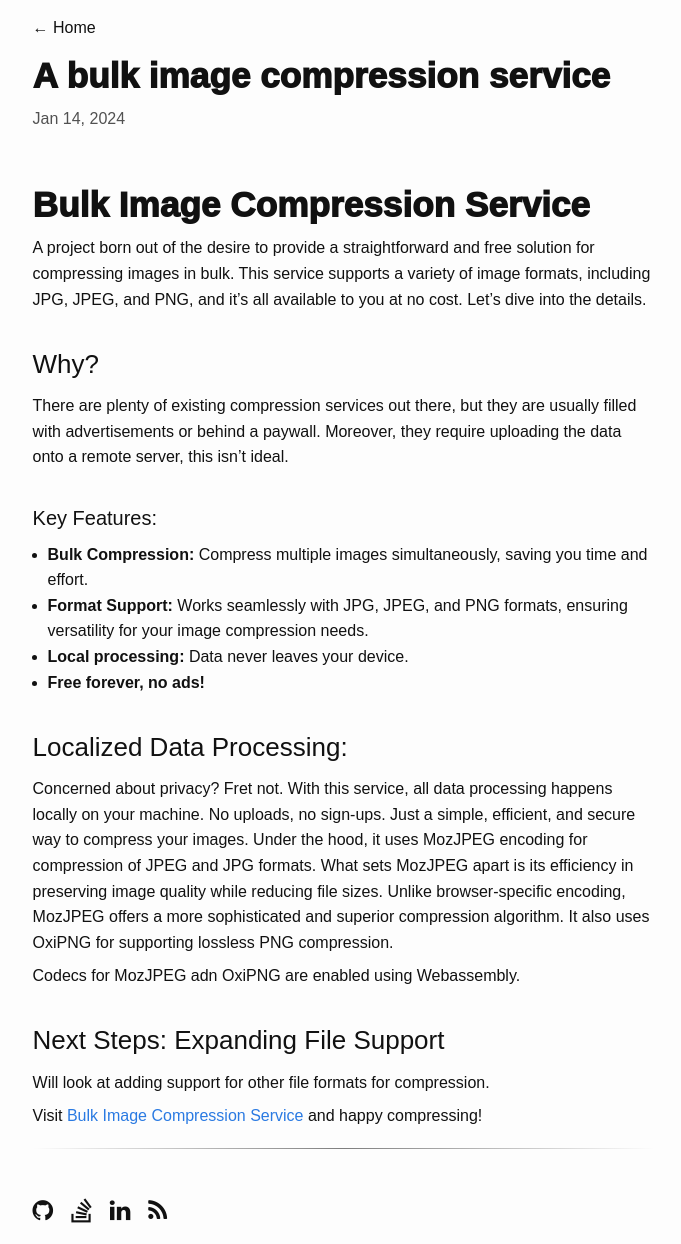
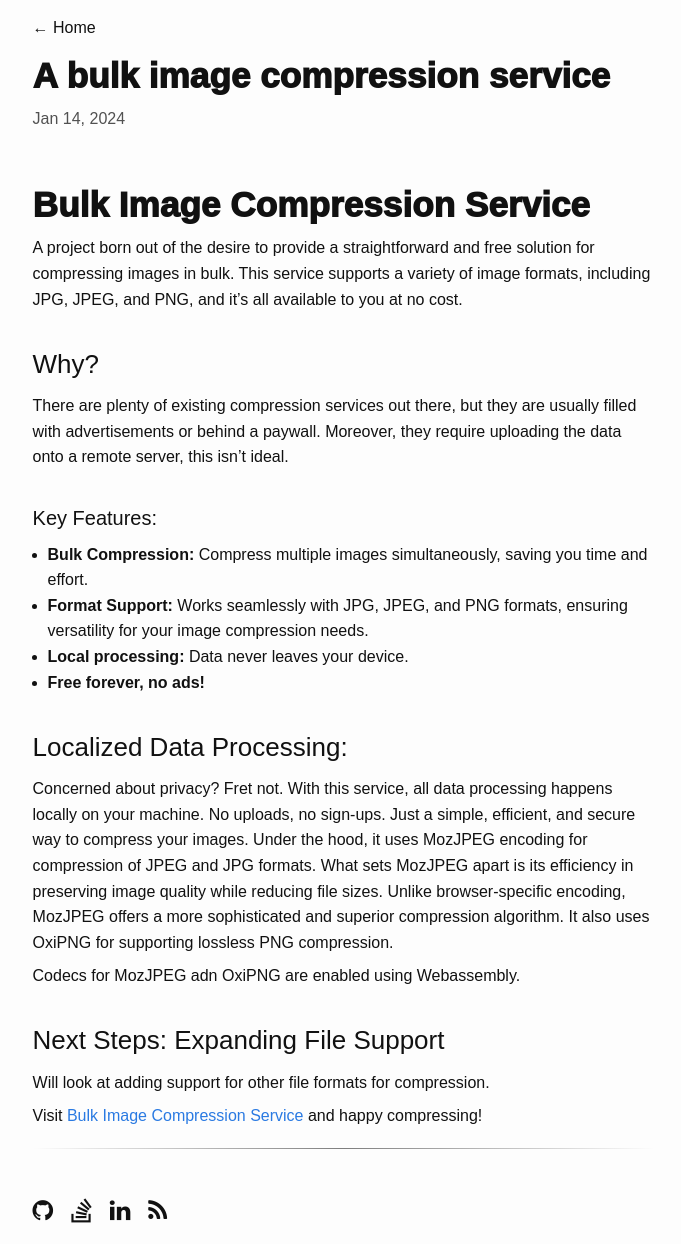
Before and after one commit to CaptainDaVinci/captaindavinci.github.io, a Jekyll site: the page built from _posts/2024-01-14-bulk-image-compression.md, in a window 1280 px wide. Shown: the whole page, without its empty margins (296-977 px from the left). Built offline with Jekyll 4.4.1, drawn with Linux system fonts in a browser that asks for light colours; nearby versions of some CDN libraries.

Commit message:
Fix SEO tags

```diff
--- a/_config.yml
+++ b/_config.yml
@@ -1,7 +1,7 @@
 title: Journal
 author: Yash Kothari
 email: yashkothari199767@gmail.com
-url: https://captaindavinci.github.io
+url: https://blogs.captaindavinci.com
 description: >
    For sharing my thoughts and some technical blogs
 favicon: "./favicon.ico"
--- a/_posts/2024-01-14-bulk-image-compression.md
+++ b/_posts/2024-01-14-bulk-image-compression.md
@@ -7,7 +7,7 @@
 
 # Bulk Image Compression Service
 
-A project born out of the desire to provide a straightforward and free solution for compressing images in bulk. This service supports a variety of image formats, including JPG, JPEG, and PNG, and it's all available to you at no cost. Let's dive into the details.
+A project born out of the desire to provide a straightforward and free solution for compressing images in bulk. This service supports a variety of image formats, including JPG, JPEG, and PNG, and it's all available to you at no cost.
 
 ### Why?
 
```
